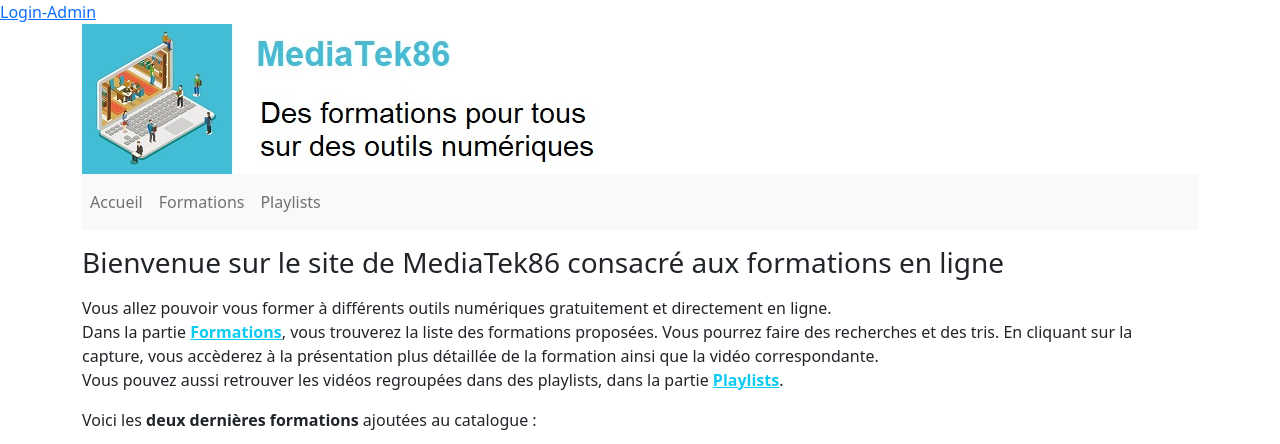
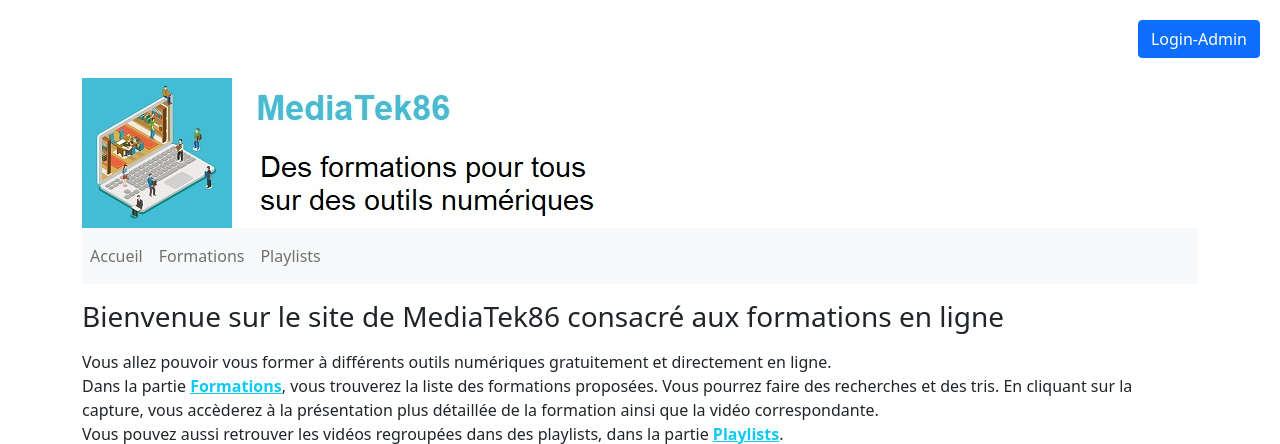
Before and after one commit to Benjamin-Yakobov/mediatekformation, a Symfony app: template templates/pages/accueil.html.twig in a window 1280 px wide. Shown: the top 444 px of the page. Run offline with Twig, Linux system fonts and the light colour scheme; the template is opened without the code that fills it: most values are stand-ins (such as "Sample title", 1, 10 or a date in 2020); grey boxes marked "Sample" are stand-in pictures; some libraries are stand-ins or nearby versions.

Commit message:
Petites modifications de style.

```diff
--- a/templates/baseadmin.html.twig
+++ b/templates/baseadmin.html.twig
@@ -5,7 +5,7 @@
 {% block javascripts %}{% endblock %}
 {% block top %}
     <div style="text-align: right; padding: 20px">
-        <a href="{{ path('logout') }}">Log out</a>
+        <a href="{{ path('logout') }}" class="btn btn-primary">Log out</a>
     </div>
     <div class="text-center">
 
--- a/templates/basefront.html.twig
+++ b/templates/basefront.html.twig
@@ -3,7 +3,10 @@
 {% block title %}{% endblock %}
 {% block stylesheets %}{% endblock %}
 {% block top %}
-    <a href="{{ path('oauth.login') }}">Login-Admin</a>
+    <div style="padding: 20px; text-align: right">
+        <a href="{{ path('oauth.login') }}" class="btn btn-primary">Login-Admin</a>
+    </div>
+
     <div class="container">
         <!-- titre -->
         <div class="text-left">
```
Also changed, not shown: 1 other file.
